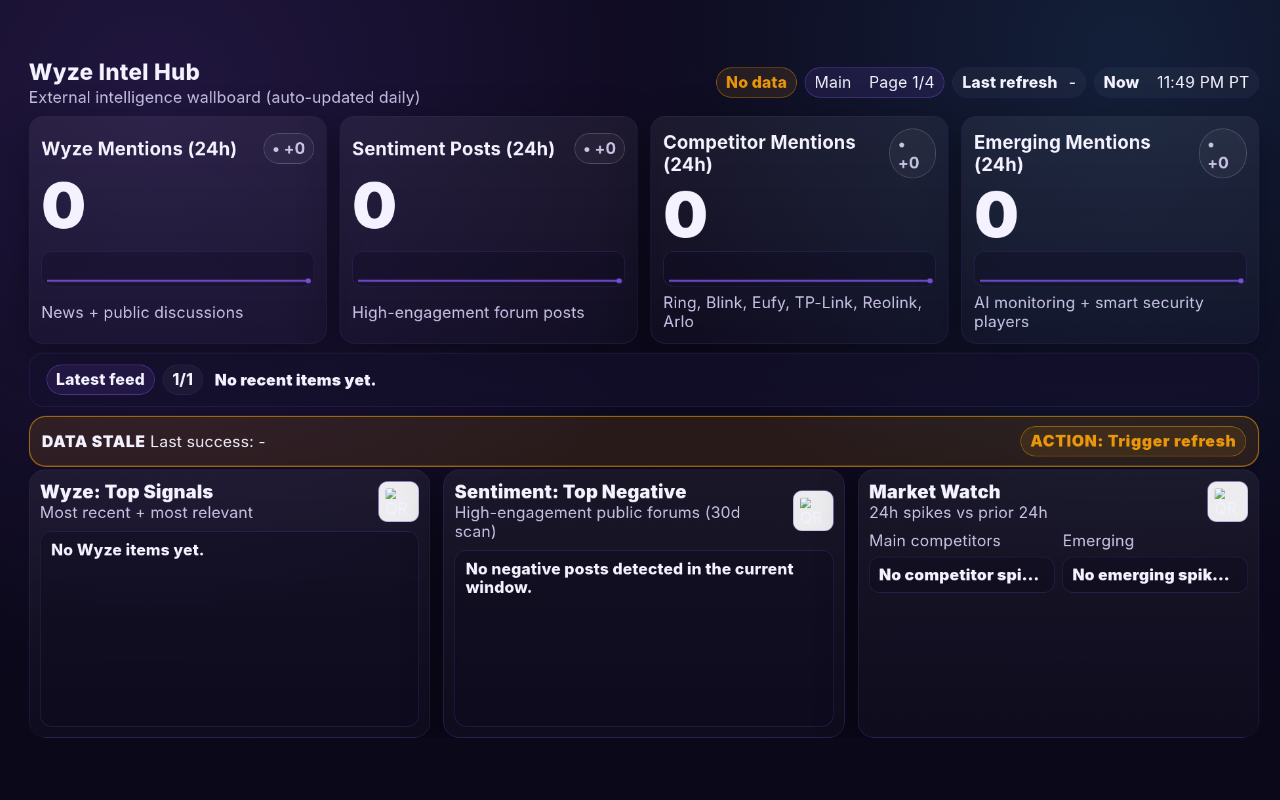
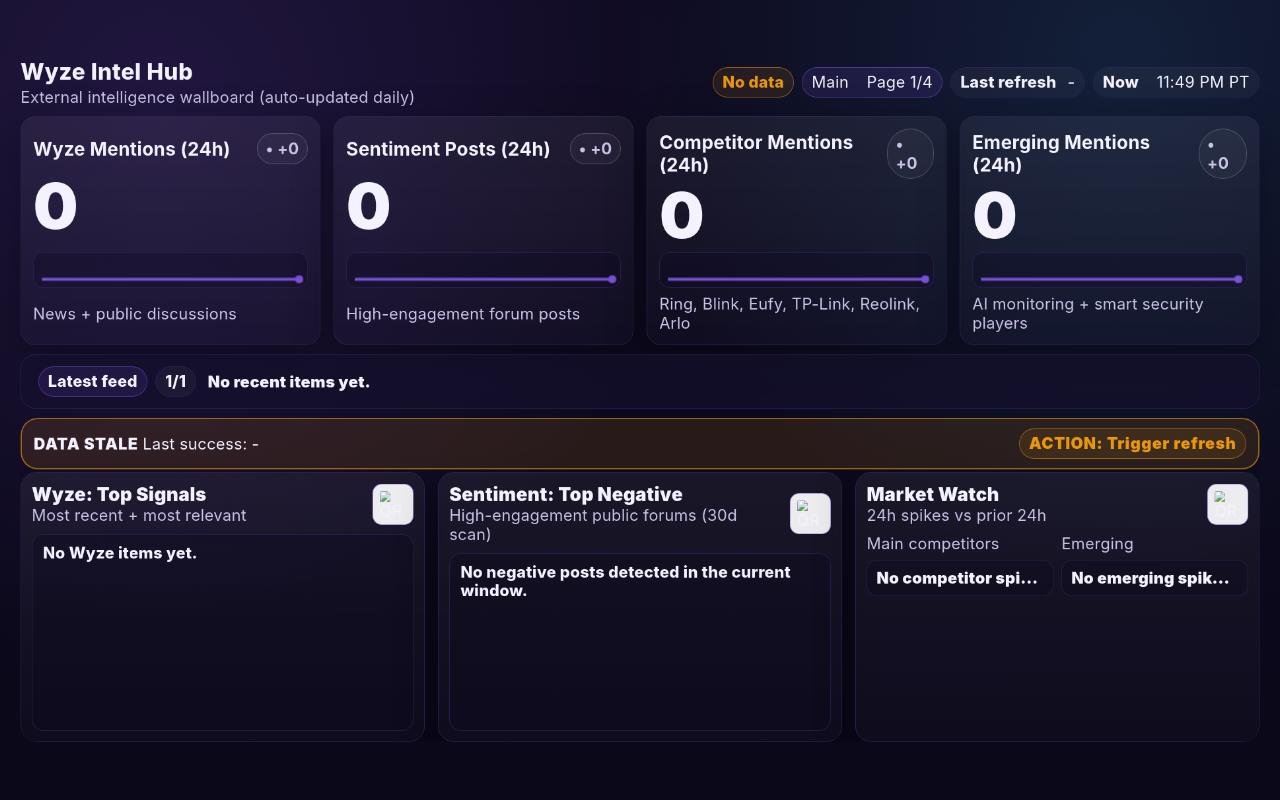
Before and after one commit to olivialiuwyzettest/test2, a FastAPI app: page /tv in a window 1280 px wide. Run offline with FastAPI, Linux system fonts and the light colour scheme.

Commit message:
TV mode: guarantee fit + cache-bust assets

```diff
--- a/legacy/wyze-intel-hub/app/main.py
+++ b/legacy/wyze-intel-hub/app/main.py
@@ -261,6 +261,17 @@ def _build_tv_context(request: Request, db: Session, settings: Settings) -> dict
         "last_refresh_pt": _fmt_pt(last_refresh_dt),
         "last_refresh_ago": _fmt_age(last_refresh_dt, now=now) if last_refresh_dt else "",
     }
+    # Cache-bust static assets so kiosk/TV browsers pick up deploy changes without manual hard-refresh.
+    try:
+        static_dir = BASE_DIR / "static"
+        mtimes: list[float] = []
+        for name in ("theme.css", "tv.css", "dashboard.js", "tv.js"):
+            p = static_dir / name
+            if p.exists():
+                mtimes.append(p.stat().st_mtime)
+        header["assets_version"] = str(int(max(mtimes) if mtimes else now.timestamp()))
+    except Exception:
+        header["assets_version"] = str(int(now.timestamp()))
 
     banner = None
     if last_run and last_run.status == "failed":
--- a/legacy/wyze-intel-hub/app/static/tv.css
+++ b/legacy/wyze-intel-hub/app/static/tv.css
@@ -1,6 +1,7 @@
 html,
 body {
   height: 100%;
+  overflow: hidden;
 }
 
 *,
@@ -41,8 +42,16 @@ body.mode-tv {
   font-family: "Avenir Next", "SF Pro Display", "Segoe UI", system-ui, sans-serif;
   font-size: clamp(24px, 1.25vw, 34px);
   letter-spacing: 0.01em;
-  background: radial-gradient(circle at 12% 14%, rgba(121, 81, 214, 0.18), transparent 42%),
-    radial-gradient(circle at 88% 8%, rgba(56, 189, 248, 0.12), transparent 38%),
+  background: radial-gradient(
+      circle at calc(12% + var(--burnin-bg-x, 0px)) calc(14% + var(--burnin-bg-y, 0px)),
+      rgba(121, 81, 214, 0.18),
+      transparent 42%
+    ),
+    radial-gradient(
+      circle at calc(88% - var(--burnin-bg-x, 0px)) calc(8% + var(--burnin-bg-y, 0px)),
+      rgba(56, 189, 248, 0.12),
+      transparent 38%
+    ),
     linear-gradient(180deg, var(--bg), var(--bg-2));
 }
 
@@ -64,11 +73,14 @@ body.mode-tv {
   display: grid;
   grid-template-rows: auto auto auto 1fr;
   gap: clamp(14px, 1.7vh, 22px);
-  transform: translate3d(var(--burnin-x, 0px), var(--burnin-y, 0px), 0)
-    scale(var(--tv-scale, 1));
+  transform: scale(var(--tv-scale, 1));
   transform-origin: center;
-  transition: transform 500ms ease;
+  transition: transform 220ms ease;
   will-change: transform;
+}
+
+.tv-root.is-fitting {
+  transition: none !important;
 }
 
 .tv-header {
--- a/legacy/wyze-intel-hub/app/static/tv.js
+++ b/legacy/wyze-intel-hub/app/static/tv.js
@@ -73,24 +73,32 @@
     };
   }
 
+  function raf(fn) {
+    if (window.requestAnimationFrame) return window.requestAnimationFrame(fn);
+    return window.setTimeout(fn, 16);
+  }
+
   var body = document.body;
   if (!body || !body.classList.contains("mode-tv")) return;
 
   // Fit-to-screen scaling. Designed on a 1920x1080 baseline.
   var BASE_W = 1920;
   var BASE_H = 1080;
-  var SCALE_PAD = 0.99;
-  var SAFE_PX = 8; // guard for rounding + burn-in shift (total margin)
+  // Leave a small safety margin so we never clip due to rounding/font metrics.
+  var FIT_MARGIN_PX = 6; // per-edge
+  var FIT_MAX_ITERS = 3;
+
+  var fitEl = qs(".tv-fit");
+  var rootEl = qs(".tv-root");
 
   function fitViewportBox() {
-    var fit = qs(".tv-fit");
-    if (!fit || !fit.getBoundingClientRect) return null;
-    var rect = fit.getBoundingClientRect();
+    if (!fitEl || !fitEl.getBoundingClientRect) return null;
+    var rect = fitEl.getBoundingClientRect();
     if (!rect || !rect.width || !rect.height) return null;
 
     try {
       if (window.getComputedStyle) {
-        var st = window.getComputedStyle(fit);
+        var st = window.getComputedStyle(fitEl);
         var pl = parseFloat(st.paddingLeft || "0") || 0;
         var pr = parseFloat(st.paddingRight || "0") || 0;
         var pt = parseFloat(st.paddingTop || "0") || 0;
@@ -103,6 +111,10 @@
   }
 
   function updateScale() {
+    if (!fitEl || !rootEl) return;
+    fitRunId += 1;
+    var runId = fitRunId;
+
     var override = Number(getQueryParam("scale") || "");
     var box = fitViewportBox();
     var vv = window.visualViewport;
@@ -119,10 +131,9 @@
       window.innerHeight ||
       BASE_H;
 
-    // If we're scaling down, keep a tiny margin to avoid 1px cutoffs on some browsers.
-    var safeW = w < BASE_W ? Math.max(1, w - SAFE_PX) : w;
-    var safeH = h < BASE_H ? Math.max(1, h - SAFE_PX) : h;
-    var scale = Math.min(safeW / BASE_W, safeH / BASE_H) * SCALE_PAD;
+    var availW = Math.max(1, w - FIT_MARGIN_PX * 2);
+    var availH = Math.max(1, h - FIT_MARGIN_PX * 2);
+    var scale = Math.min(availW / BASE_W, availH / BASE_H);
 
     if (isFiniteNumber(override) && override > 0.3 && override < 3) {
       scale = override;
@@ -131,11 +142,76 @@
       scale = 1;
     }
     scale = Math.max(0.25, Math.min(scale, 3));
-    document.documentElement.style.setProperty("--tv-scale", scale.toFixed(4));
+
+    // Apply + verify fit after paint. Some browsers may shift metrics after fonts load.
+    function step(nextScale, iter) {
+      if (runId !== fitRunId) return;
+      if (!isFiniteNumber(nextScale) || nextScale <= 0) nextScale = 1;
+      nextScale = Math.max(0.25, Math.min(nextScale, 3));
+
+      rootEl.classList.add("is-fitting");
+      document.documentElement.style.setProperty(
+        "--tv-scale",
+        Number(nextScale).toFixed(4)
+      );
+
+      raf(function () {
+        if (runId !== fitRunId) return;
+
+        var fitRect = fitEl.getBoundingClientRect();
+        var rootRect = rootEl.getBoundingClientRect();
+        if (!fitRect || !rootRect || !fitRect.width || !fitRect.height) {
+          rootEl.classList.remove("is-fitting");
+          return;
+        }
+
+        // Keep within fit rect with a small margin.
+        var leftOk = rootRect.left >= fitRect.left + FIT_MARGIN_PX - 0.5;
+        var topOk = rootRect.top >= fitRect.top + FIT_MARGIN_PX - 0.5;
+        var rightOk = rootRect.right <= fitRect.right - FIT_MARGIN_PX + 0.5;
+        var bottomOk = rootRect.bottom <= fitRect.bottom - FIT_MARGIN_PX + 0.5;
+
+        if ((leftOk && topOk && rightOk && bottomOk) || iter >= FIT_MAX_ITERS) {
+          rootEl.classList.remove("is-fitting");
+          return;
+        }
+
+        var fitW = Math.max(1, fitRect.width - FIT_MARGIN_PX * 2);
+        var fitH = Math.max(1, fitRect.height - FIT_MARGIN_PX * 2);
+        var scaleByW = fitW / Math.max(1, rootRect.width);
+        var scaleByH = fitH / Math.max(1, rootRect.height);
+        var scaleBy = Math.min(scaleByW, scaleByH, 0.998);
+
+        if (!isFiniteNumber(scaleBy) || scaleBy >= 1) {
+          rootEl.classList.remove("is-fitting");
+          return;
+        }
+
+        step(nextScale * scaleBy, iter + 1);
+      });
+    }
+
+    step(scale, 0);
   }
 
+  var fitRunId = 0;
   updateScale();
-  window.addEventListener("resize", throttle(updateScale, 200));
+  var onResize = throttle(updateScale, 200);
+  window.addEventListener("resize", onResize);
+  if (window.visualViewport && window.visualViewport.addEventListener) {
+    window.visualViewport.addEventListener("resize", onResize);
+    window.visualViewport.addEventListener("scroll", onResize);
+  }
+  window.addEventListener("load", function () {
+    window.setTimeout(updateScale, 50);
+  });
+  try {
+    if (document.fonts && document.fonts.ready && document.fonts.ready.then) {
+      document.fonts.ready.then(function () {
+        window.setTimeout(updateScale, 50);
+      });
+    }
+  } catch (e) {}
 
   // Kiosk-safe: never navigate away in the same tab.
   document.addEventListener(
@@ -419,8 +495,9 @@
     var magY = 2 + Math.floor(Math.random() * 3);
     var dx = (Math.random() < 0.5 ? -1 : 1) * mag;
     var dy = (Math.random() < 0.5 ? -1 : 1) * magY;
-    document.documentElement.style.setProperty("--burnin-x", dx + "px");
-    document.documentElement.style.setProperty("--burnin-y", dy + "px");
+    // Cycle the background subtly instead of shifting layout, to avoid any edge clipping.
+    document.documentElement.style.setProperty("--burnin-bg-x", dx + "px");
+    document.documentElement.style.setProperty("--burnin-bg-y", dy + "px");
   }
   applyBurnInShift();
   window.setInterval(applyBurnInShift, burninShiftSeconds * 1000);
--- a/legacy/wyze-intel-hub/app/templates/tv.html
+++ b/legacy/wyze-intel-hub/app/templates/tv.html
@@ -4,8 +4,8 @@
     <meta charset="utf-8" />
     <meta name="viewport" content="width=device-width, initial-scale=1" />
     <title>TV Mode | Wyze Intel Hub</title>
-    <link rel="stylesheet" href="/static/theme.css" />
-    <link rel="stylesheet" href="/static/tv.css" />
+    <link rel="stylesheet" href="/static/theme.css?v={{ header.assets_version }}" />
+    <link rel="stylesheet" href="/static/tv.css?v={{ header.assets_version }}" />
   </head>
   <body
     class="mode-tv"
@@ -513,7 +513,7 @@
         sparks: {{ sparks|tojson }}
       };
     </script>
-    <script src="/static/dashboard.js"></script>
-    <script src="/static/tv.js"></script>
+    <script src="/static/dashboard.js?v={{ header.assets_version }}"></script>
+    <script src="/static/tv.js?v={{ header.assets_version }}"></script>
   </body>
 </html>
```
Also changed, not shown: legacy/wyze-intel-hub/README.md.
